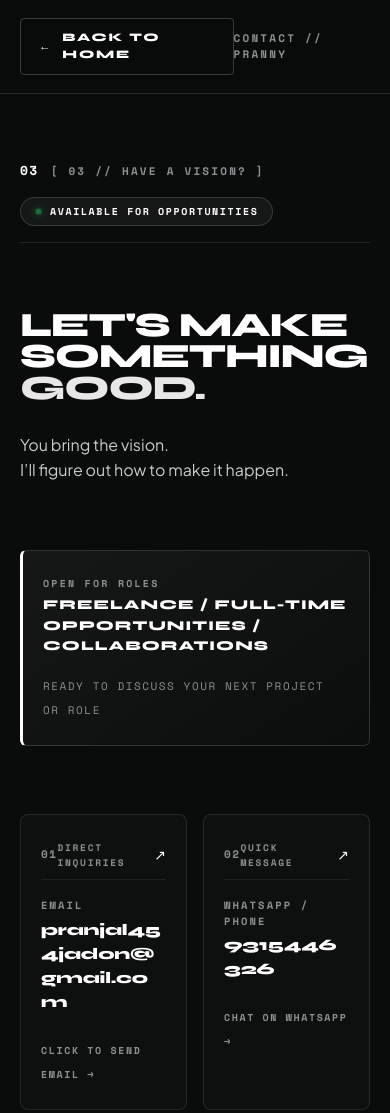
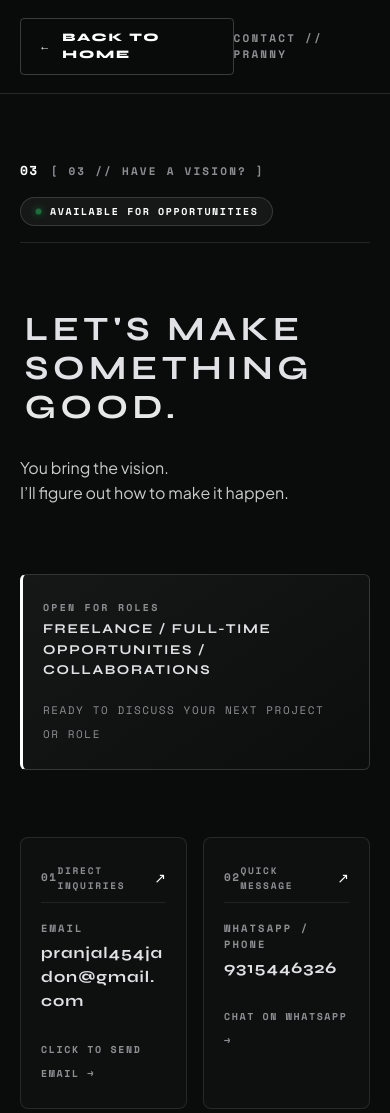
Before and after one commit to workspace0425-bit/graphic-portfolio, a plain HTML site: page contact.html in a window 390 px wide. Shown: the top 1113 px of the page. Drawn offline with nearby package versions, Linux system fonts and the light colour scheme.

Commit message:
Update profile section

```diff
--- a/contact.html
+++ b/contact.html
@@ -175,10 +175,11 @@
     .contact-main-headline {
       font-family: var(--font-display);
       font-size: clamp(34px, 7.2vw, 86px);
-      font-weight: 800;
-      letter-spacing: -0.035em;
-      line-height: 0.92;
-      color: #FFFFFF;
+      font-weight: 700;
+      letter-spacing: clamp(0.04em, 1.2vw, 0.22em);
+      text-indent: clamp(0.04em, 1.2vw, 0.22em);
+      line-height: 1.15;
+      color: var(--c-light-gray, #E2E2E6);
       text-transform: uppercase;
       display: flex;
       flex-direction: column;
@@ -234,9 +235,9 @@
     .cta-heading {
       font-family: var(--font-display);
       font-size: clamp(13.5px, 1.25vw, 16.5px);
-      font-weight: 800;
-      letter-spacing: 0.08em;
-      color: #FFFFFF;
+      font-weight: 700;
+      letter-spacing: clamp(0.04em, 1.2vw, 0.12em);
+      color: var(--c-light-gray, #E2E2E6);
       text-transform: uppercase;
     }
 
@@ -347,9 +348,9 @@
     .channel-val {
       font-family: var(--font-display);
       font-size: clamp(16px, 1.6vw, 22px);
-      font-weight: 800;
-      letter-spacing: -0.01em;
-      color: #FFFFFF;
+      font-weight: 700;
+      letter-spacing: clamp(0.02em, 0.8vw, 0.06em);
+      color: var(--c-light-gray, #E2E2E6);
       word-break: break-word;
     }
 
--- a/css/style.css
+++ b/css/style.css
@@ -1815,6 +1815,47 @@ a.gallery-panel {
     font-size: 8px;
     letter-spacing: 0.12em;
   }
+
+  /* Hero Section Mobile Responsiveness */
+  .title-container {
+    width: 100%;
+    padding: 0 16px;
+    box-sizing: border-box;
+  }
+
+  .main-title-wrapper {
+    max-width: 100%;
+  }
+
+  .main-title {
+    font-size: clamp(34px, 12.2vw, 56px);
+    max-width: 100%;
+  }
+
+  .role-title {
+    font-size: clamp(10px, 2.8vw, 13px);
+    letter-spacing: clamp(0.14em, 1.8vw, 0.28em);
+    text-indent: clamp(0.14em, 1.8vw, 0.28em);
+    margin-top: 18px;
+    margin-bottom: 8px;
+  }
+
+  .disciplines {
+    font-size: clamp(7.5px, 2.2vw, 9.5px);
+    letter-spacing: clamp(0.08em, 1.2vw, 0.16em);
+    text-indent: clamp(0.08em, 1.2vw, 0.16em);
+    padding: 0 8px;
+  }
+
+  /* Letter-Fall Intro Mobile Responsiveness */
+  .letter-fall-track {
+    gap: clamp(2px, 1vw, 8px);
+    padding: 0 8px;
+  }
+
+  .fall-letter {
+    font-size: clamp(24px, 8vw, 44px);
+  }
 }
 
 /* ================= PREFERS-REDUCED-MOTION ================= */
@@ -1928,10 +1969,11 @@ a.gallery-panel {
 .contact-main-headline {
   font-family: var(--font-display);
   font-size: clamp(34px, 7.2vw, 86px);
-  font-weight: 800;
-  letter-spacing: -0.035em;
-  line-height: 0.92;
-  color: #FFFFFF;
+  font-weight: 700;
+  letter-spacing: clamp(0.04em, 1.2vw, 0.22em);
+  text-indent: clamp(0.04em, 1.2vw, 0.22em);
+  line-height: 1.15;
+  color: var(--c-light-gray);
   text-transform: uppercase;
   display: flex;
   flex-direction: column;
@@ -1987,9 +2029,9 @@ a.gallery-panel {
 .cta-heading {
   font-family: var(--font-display);
   font-size: clamp(13.5px, 1.25vw, 16.5px);
-  font-weight: 800;
-  letter-spacing: 0.08em;
-  color: #FFFFFF;
+  font-weight: 700;
+  letter-spacing: clamp(0.04em, 1.2vw, 0.12em);
+  color: var(--c-light-gray);
   text-transform: uppercase;
 }
 
@@ -2100,9 +2142,9 @@ a.gallery-panel {
 .channel-val {
   font-family: var(--font-display);
   font-size: clamp(16px, 1.6vw, 22px);
-  font-weight: 800;
-  letter-spacing: -0.01em;
-  color: #FFFFFF;
+  font-weight: 700;
+  letter-spacing: clamp(0.02em, 0.8vw, 0.06em);
+  color: var(--c-light-gray);
   word-break: break-word;
 }
 
```
Also changed, not shown: index.html (+2 -2 lines), 1 other file.
